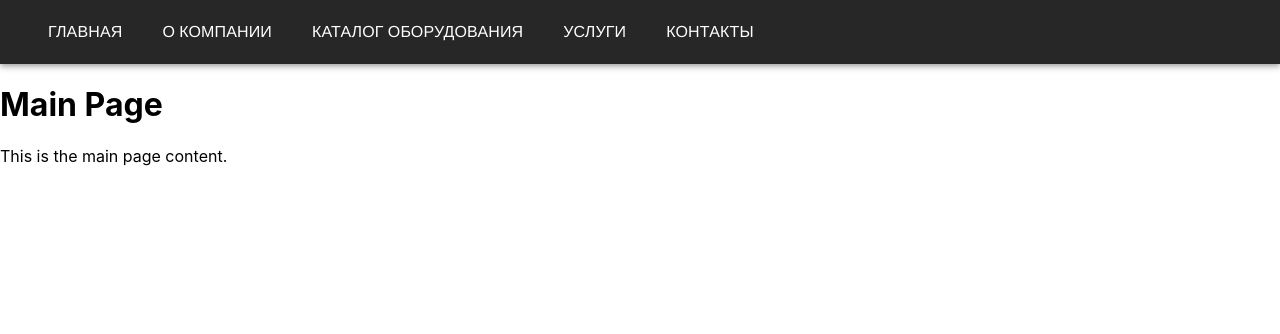
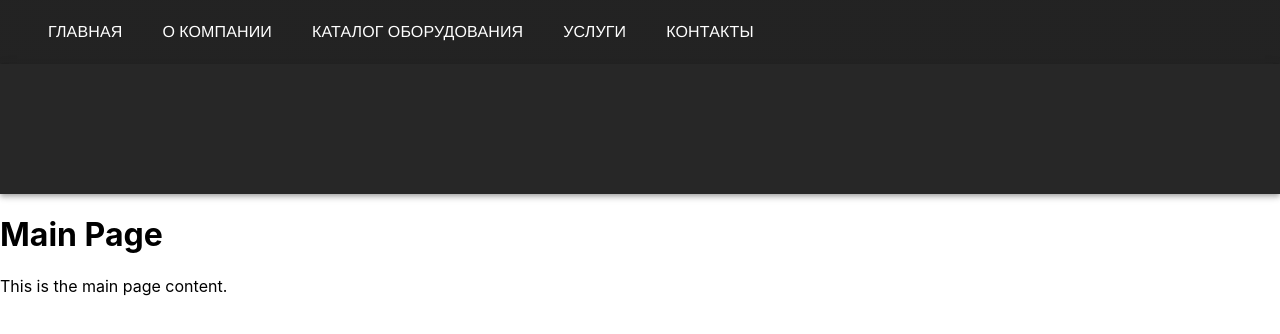
Before and after one commit to migu93/gradient-web-sale, a React (Create React App) app: page / in a window 1280 px wide. Shown: the top 334 px of the page. Built offline with nearby package versions, Linux system fonts and the light colour scheme; a web font is replaced by a local one.

Commit message:
add Header

```diff
--- a/src/components/Header.tsx
+++ b/src/components/Header.tsx
@@ -1,10 +1,13 @@
 import React from 'react';
 import NavMenu from "./NavMenu";
-
+import {AppBar, Toolbar, Typography, InputBase, IconButton, Box} from '@mui/material';
 const Header: React.FC = () => {
   return (
     <div>
       <NavMenu/>
+        <AppBar position="static" sx={{ height: '130px' }}>
+
+        </AppBar>
     </div>
   );
 }
--- a/src/components/NavMenu.tsx
+++ b/src/components/NavMenu.tsx
@@ -25,7 +25,7 @@ const NavMenu: React.FC = () => {
         setAnchorElNav(null);
     };
     return (
-        <AppBar position="static">
+        <AppBar position="static" elevation={2}>
             <Toolbar disableGutters>
                 <Box sx={{ flexGrow: 1, display: { xs: 'flex', md: 'none' }, mx: 5, justifyContent: 'flex-end' }}>
                     <IconButton
```
